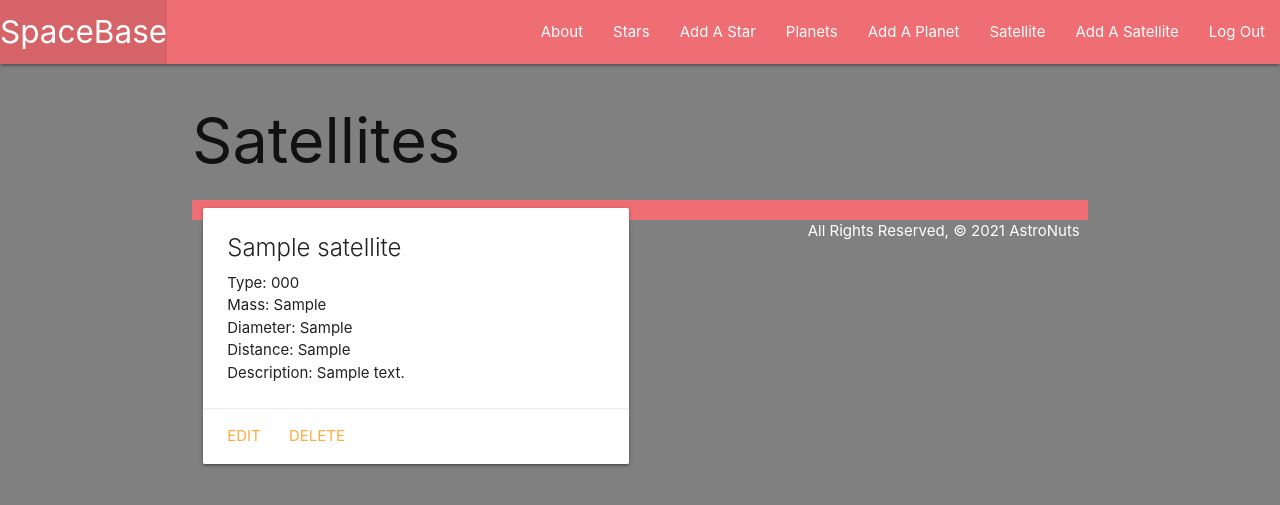
After one commit to jonathanpenaloa/GAProject3-SpaceBase, a Django app: page /satellites/1/ in a window 1280 px wide. The commit adds this page. Shown: the top 505 px of the page. Run offline with Django 3.2, Linux system fonts and the light colour scheme; a user stored in the database is signed in; tables that the repository leaves empty hold one stand-in row (values such as "Sample post").

Commit message:
satallite

```diff
--- a/main_app/models.py
+++ b/main_app/models.py
@@ -40,3 +40,21 @@
 
     def get_absolute_url(self):
         return reverse('planets_detail', kwargs={'planet_id': self.id})
+
+
+class Satellite(models.Model):
+    name = models.CharField(max_length=50)
+    satellite_type = models.CharField(max_length=50)
+    mass = models.CharField(max_length=50)
+    diameter = models.CharField(max_length=50)
+    distance = models.CharField(max_length=50)
+    description = models.CharField(max_length=150)
+    user = models.ForeignKey(User, on_delete=models.CASCADE)
+    # missions = models.ManyToManyField(Missions) #ADD LATER ALONG W MODEL
+  # users = models.ManyToManyField(Users) #ADD LATER TOO
+
+    def __str__(self):
+        return f'({self.id}) - {self.name}'
+
+    def get_absolute_url(self):
+        return reverse('satellites_detail', kwargs={'satellite_id': self.id})
--- a/main_app/templates/base.html
+++ b/main_app/templates/base.html
@@ -29,6 +29,9 @@
                     <li><a href="{% url 'planets_index' %}">Planets</a></li>
                     <li><a href="{% url 'planets_create' %}">Add A Planet</a></li>
 
+                    <li><a href="{% url 'satellites_index' %}">Satellite</a></li>
+                    <li><a href="{% url 'satellites_create' %}">Add A Satellite</a></li>
+
                     <li><a href="{% url 'logout' %}">Log Out</a></li>
                     {% else %}
                     <li><a href="{% url 'signup' %}">Sign Up</a></li>
--- /dev/null
+++ b/main_app/templates/satellites/detail.html
@@ -0,0 +1,25 @@
+{% extends 'base.html' %} {% block content %}
+
+<h1>Satellites</h1>
+
+<div class="row">
+    <div class="col s6">
+        <div class="card">
+            <div class="card-content">
+                <span class="card-title">{{ satellite.name }}</span>
+                <p>Type: {{ satellite.satellite_type }}</p>
+                <p>Mass: {{ satellite.mass }}</p>
+                <p>Diameter: {{ satellite.diameter }}</p>
+                <p>Distance: {{ satellite.distance }}</p>
+                <p>Description: {{ satellite.description }}</p>
+
+            </div>
+            <div class="card-action">
+                <a href="{% url 'satellites_update' satellite.id %}">Edit</a>
+                <a href="{% url 'satellites_delete' satellite.id %}">Delete</a>
+            </div>
+        </div>
+
+    </div
+
+    {% endblock %}
--- a/main_app/urls.py
+++ b/main_app/urls.py
@@ -16,4 +16,11 @@
     path('planets/<int:planet_id>/', views.planets_detail, name='planets_detail'),
     path('planets/<int:pk>/update/', views.PlanetUpdate.as_view(), name='planets_update'),
     path('planets/<int:pk>/delete/', views.PlanetDelete.as_view(), name='planets_delete'),
+
+
+	path('satellites/', views.satellites_index, name='satellites_index'),
+    path('satellites/create/', views.SatelliteCreate.as_view(), name='satellites_create'),
+    path('satellites/<int:satellite_id>/', views.satellites_detail, name='satellites_detail'),
+    path('satellites/<int:pk>/update/', views.SatelliteUpdate.as_view(), name='satellites_update'),
+    path('satellites/<int:pk>/delete/', views.SatelliteDelete.as_view(), name='satellites_delete'),
 ]
--- a/main_app/views.py
+++ b/main_app/views.py
@@ -8,7 +8,7 @@
 import uuid
 import os
 import boto3
-from .models import Star, Planet
+from .models import Star, Planet, Satellite
 
 # Create your views here.
 
@@ -106,3 +106,39 @@
 class PlanetDelete(LoginRequiredMixin, DeleteView):
     model = Planet
     success_url = '/planets/'
+
+
+@login_required
+def satellites_index(request):
+    satellites = Satellite.objects.all()
+    return render(request, 'satellites/index.html', {'satellites': satellites})
+
+@login_required
+def satellites_detail(request, satellite_id):
+    satellite = Satellite.objects.get(id=satellite_id)
+    return render(request, 'satellites/detail.html', {
+        'satellite': satellite
+    })
+
+
+class SatelliteCreate(LoginRequiredMixin, CreateView):
+    model = Satellite
+
+    fields = ['name', 'satellite_type', 'mass',
+              'diameter', 'distance', 'description']
+
+    def form_valid(self, form):
+        form.instance.user = self.request.user
+        return super().form_valid(form)
+
+
+class SatelliteUpdate(LoginRequiredMixin, UpdateView):
+    model = Satellite
+
+    fields = ['satellite_type', 'mass', 'diameter', 'description']
+
+
+class SatelliteDelete(LoginRequiredMixin, DeleteView):
+    model = Satellite
+
+    success_url = '/satellites/'
```
Also changed, not shown: main_app/templates/main_app/satellite_confirm_delete.html (added, +11 -0 lines), main_app/templates/main_app/satellite_form.html (added, +15 -0 lines), main_app/templates/satellites/index.html (added, +13 -0 lines), main_app/migrations/0005_satellite.py (added).
